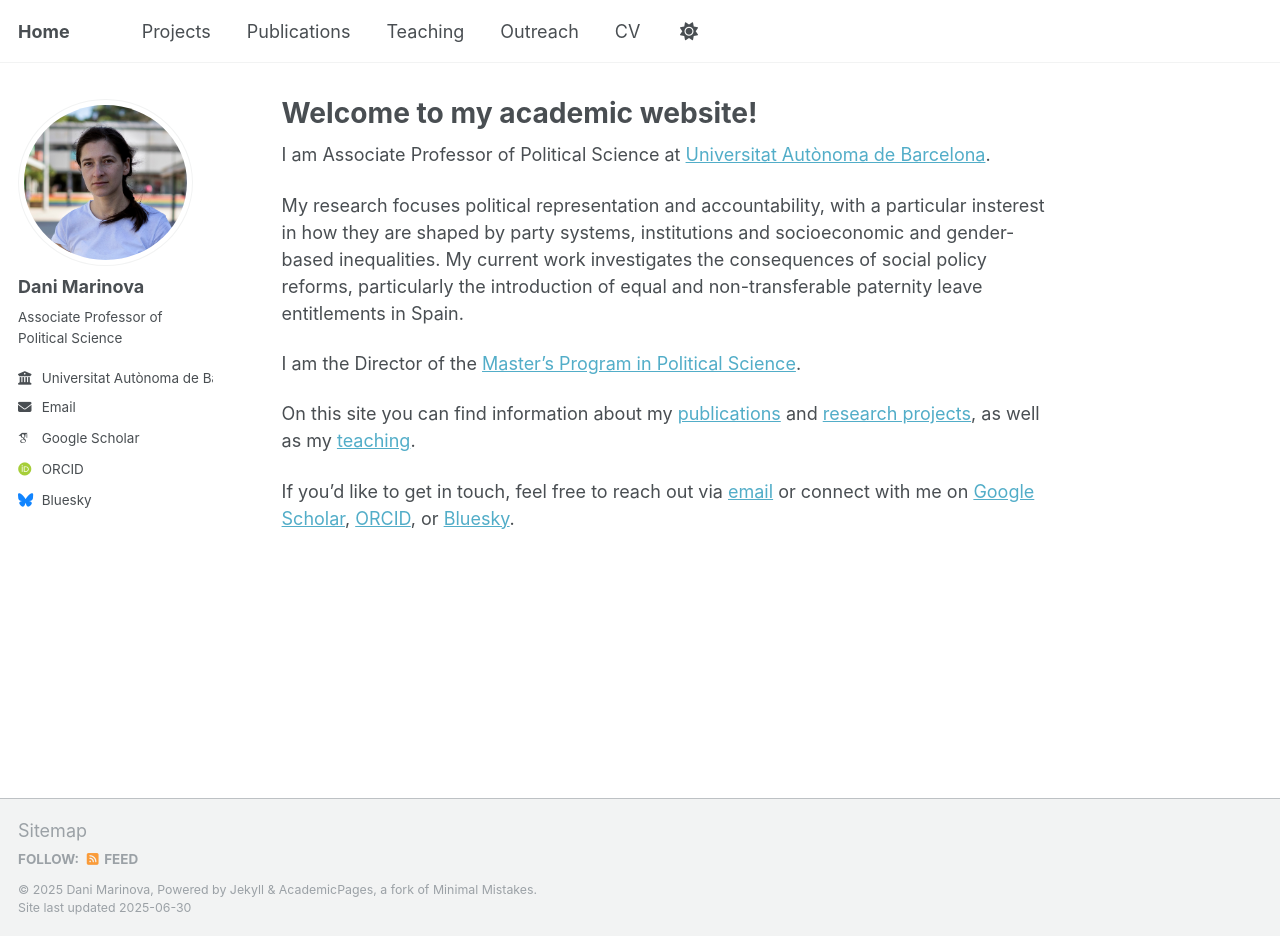
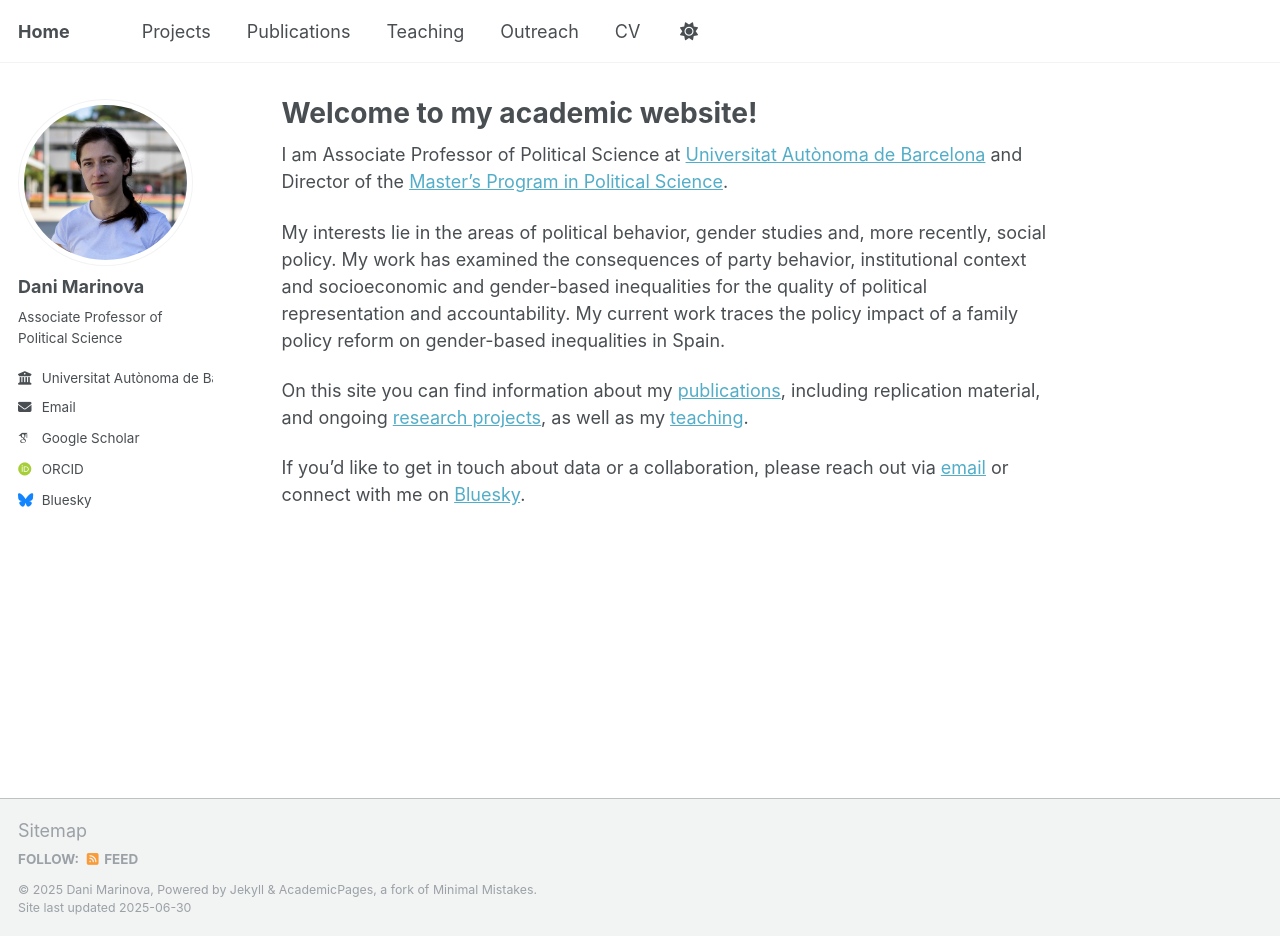
Before and after one commit to cyrila24/personal, a Jekyll site: the page built from index.md, in a window 1280 px wide and 936 px high. Built offline with Jekyll 4.4.1, drawn with Linux system fonts in a browser that asks for light colours; some web fonts are replaced; a script that is not in the unit is left out.

Commit message:
Update index.md

```diff
--- a/index.md
+++ b/index.md
@@ -4,12 +4,10 @@ author_profile: true
 title: "Welcome to my academic website!"
 ---
 
-I am Associate Professor of Political Science at [Universitat Autònoma de Barcelona](https://www.uab.cat).
+I am Associate Professor of Political Science at [Universitat Autònoma de Barcelona](https://www.uab.cat) and Director of the [Master's Program in Political Science](https://master-ciencia-politica.uab.cat/).
 
-My research focuses political representation and accountability, with a particular insterest in how they are shaped by party systems, institutions and socioeconomic and gender-based inequalities. My current work investigates the consequences of social policy reforms, particularly the introduction of equal and non-transferable paternity leave entitlements in Spain.
+My interests lie in the areas of political behavior, gender studies and, more recently, social policy. My work has examined the consequences of party behavior, institutional context and socioeconomic and gender-based inequalities for the quality of political representation and accountability. My current work traces the policy impact of a family policy reform on gender-based inequalities in Spain.
 
-I am the Director of the [Master's Program in Political Science](https://master-ciencia-politica.uab.cat/).
+On this site you can find information about my [publications](/personal/publications/), including replication material, and ongoing [research projects](/personal/projects/), as well as my [teaching](/personal/teaching/).
 
-On this site you can find information about my [publications](/personal/publications/) and [research projects](/personal/projects/), as well as my [teaching](/personal/teaching/).
-
-If you'd like to get in touch, feel free to reach out via [email](mailto:dani.marinova@uab.cat) or connect with me on [Google Scholar](https://scholar.google.com/citations?user=0Qgt2pUAAAAJ&hl=en), [ORCID](https://orcid.org/0000-0001-7067-6792), or [Bluesky](https://bsky.app/profile/petroleuse-sbd.bsky.social).
+If you'd like to get in touch about data or a collaboration, please reach out via [email](mailto:dani.marinova@uab.cat) or connect with me on [Bluesky](https://bsky.app/profile/petroleuse-sbd.bsky.social).
```
